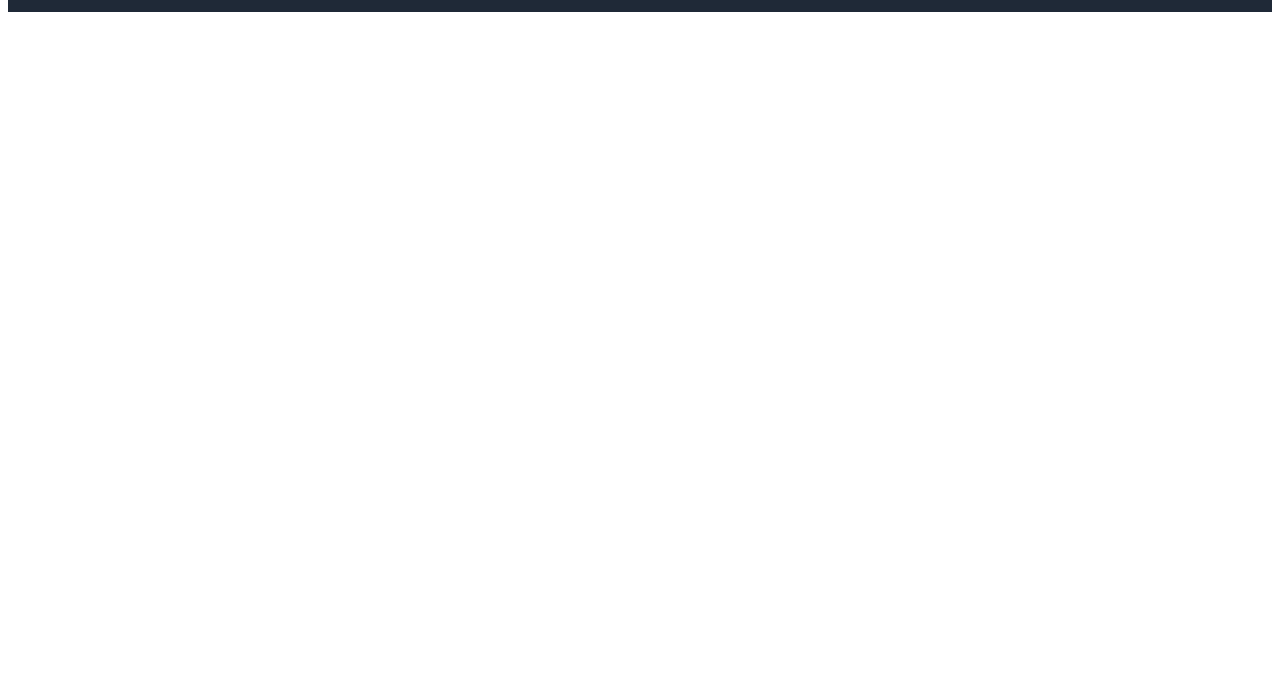
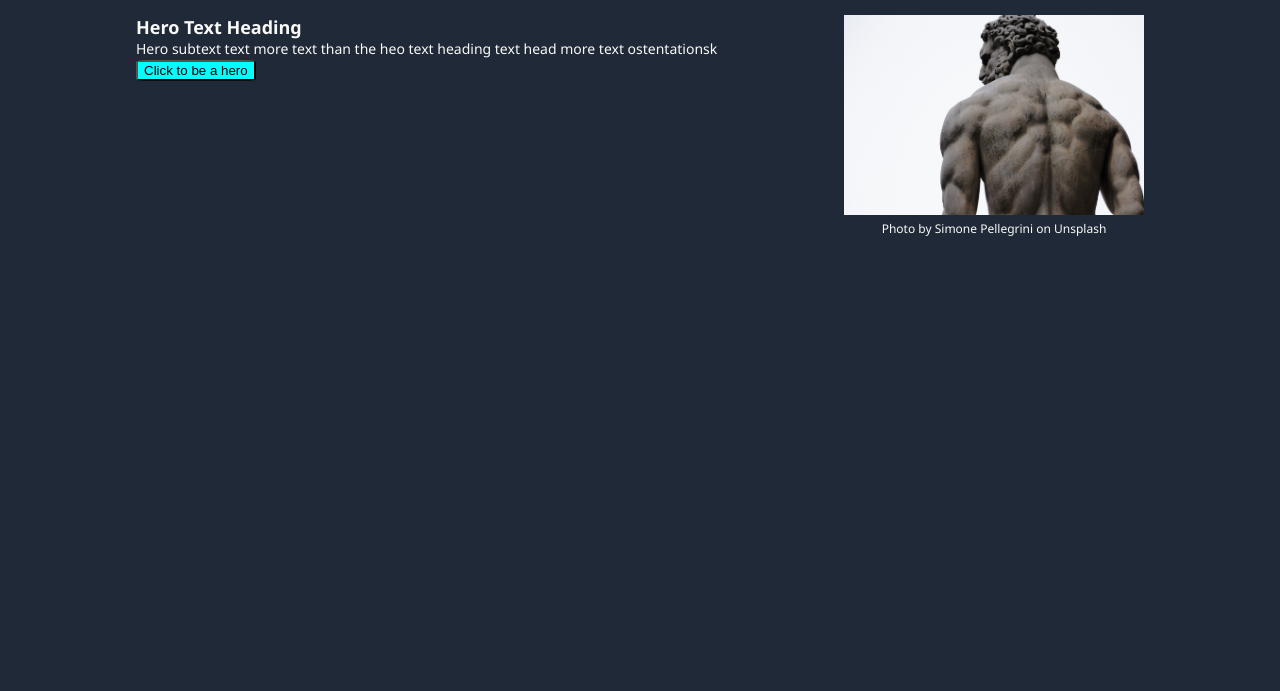
Before and after one commit to cabbagestamps/landing-page, a plain HTML site: page index.html in a window 1280 px wide. Shown: the part 109-800 px from the top of the page. Drawn offline with Linux system fonts and the light colour scheme.

Commit message:
Add hero section with img, text, button investigating percentage values for padding, also used in border-radius

```diff
--- a/index.html
+++ b/index.html
@@ -14,8 +14,16 @@
                 <li>Link 3</li>
             </ul>
         </div>
-        <div class="hero-text">
-
+        <div class="hero-content">
+            <div class="hero-text">
+                <div class="hero-heading">Hero Text Heading</div>
+                <div class="hero-subtext">Hero subtext text more text than the heo text heading text head more text ostentationsk</div>
+                <button class="hero-button">Click to be a hero</button>
+            </div>
+            <div class="hero-image">
+            <img src="./simone-pellegrini-L3QG_OBluT0-unsplash.jpg">
+            <div class="attribute">Photo by Simone Pellegrini on Unsplash</div>
+            </div>
         </div>
     </body>
 </html>
--- a/style.css
+++ b/style.css
@@ -1,8 +1,39 @@
-.header  {
+body {
+
+    display: flex;
+    background-color: #1F2937;
+    flex-direction: column;
+    justify-content: space-between;
+    font-family: 'Segoe UI', Tahoma, Geneva, Verdana, sans-serif;
+    padding: 0 10%;
+}
+
+.header,
+.hero-content {
     background-color: #1F2937;
     display: flex;
+
+}
+.header {
     justify-content: space-between;
+    align-items: center;
 }
+
+.hero-content {
+    justify-content: space-between;
+    color: #F9FAF8;
+}
+
+.hero-heading {
+    font-size: 18px;
+    font-weight: 600;
+}
+
+.hero-subtext {
+    font-size: 14px;
+}
+
+
 .header-logo {
     font-size: 24px;
     color: #F9FAF8;
@@ -20,3 +51,18 @@ li {
     padding: 10px;
     margin: 10px;
 }
+
+img {
+    width: 300px;
+    height: auto;
+}
+
+.attribute {
+    font-size: 12px;
+    text-align: center;
+}
+
+.hero-button {
+    background-color: aqua;
+    border-radius: 10%;
+}
```
Also changed, not shown: simone-pellegrini-L3QG_OBluT0-unsplash.jpg (added).
